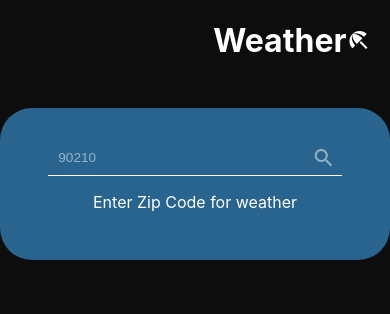
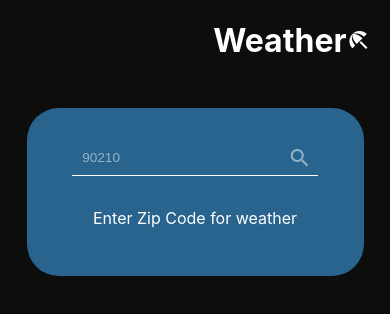
Before and after one commit to SJellen/weather, a React (Create React App) app: page / in a window 390 px wide. Shown: the top 314 px of the page. Built offline with nearby package versions, Linux system fonts and the light colour scheme; no server answers.

Commit message:
added media queries

```diff
--- a/src/App.css
+++ b/src/App.css
@@ -20,7 +20,6 @@ body {
   margin: 3rem auto;
   padding: 2rem;
   border-radius: 2rem;
-
 }
 
 .input-box {
@@ -64,6 +63,20 @@ input[type=text]:focus {
   outline: none;
 }
 
+.weather-box {
+  display: flex;
+  justify-content: center;
+  align-items: center;
+
+}
+
 .p-icon {
   color: red;
 }
+
+
+@media only screen and (max-width: 600px) {
+    .weather {
+      width: 70%;
+    }
+}
--- a/src/Weather.js
+++ b/src/Weather.js
@@ -3,12 +3,6 @@ import React, {useState} from 'react'
 
 
 const apiKEY = process.env.REACT_APP_WEATHERING_API_KEY
-
-
-
-
-
-
 
 function Weather() {
     const [weather, setWeather] = useState({
@@ -31,36 +25,6 @@ function Weather() {
     // const url = `https://api.openweathermap.org/data/2.5/weather?q=${city}&appid=${apiKEY}&units=imperial`  //search by name
 
     const url2 = `https://api.openweathermap.org/data/2.5/weather?zip=${city},us&appid=${apiKEY}&units=imperial` // search by zip
-
-
-
-
-    // useEffect(() => {
-
-    //     fetch(url2)
-    //     .then(res => res.json())
-    //     .then(
-    //         (result) => {
-    //             setWeather({
-    //                 temp: result.main.temp,
-    //                 name: result.name,
-    //                 icon: result.weather[0].icon,
-    //                 description: result.weather[0].description,
-    //                 main: result.weather[0].main,
-    //                 wind: result.wind,
-    //                 humidity: result.main.humidity,
-    //                 maxTemp: result.main.temp_max,
-    //                 minTemp: result.main.temp_min
-    //             })
-
-    //         }
-    //     )
-    //     .catch(error => console.log(error))
-    //    }, [])
-
-
-
-
 
 
       const iconLink = `http://openweathermap.org/img/wn/${weather.icon}@4x.png`
@@ -135,10 +99,10 @@ function Weather() {
                        onKeyPress={(e) => e.key === 'Enter' ? getWeather() : null}
                    />
                    <button
-                   onClick={getWeather}
-
-                   className="material-icons search"
-                   >{isValidZip ? "search" : ""}</button>
+                       onClick={getWeather}
+                       className="material-icons search"
+                       >{isValidZip ? "search" : ""}
+                   </button>
 
                </div>
                <p className="error">{isValidZip ? "" : "Invalid Zip Code"}</p>
@@ -149,38 +113,21 @@ function Weather() {
 
                    {weather.name !== null ? (
                        <div>
-                            <h2>{weather.name}</h2>
-               <img src={iconLink} alt="weather icon"/>
-               <p>{weather.main}</p>
-
-
+                            <h2 className="city-name">{weather.name}</h2>
+               <img src={iconLink} alt="weather icon" className="icon"/>
+               <h2 className="weather-main">{weather.main}</h2>
                <h1>{Math.round(weather.temp)}&#176;  F</h1>
-               <h3>Hi {Math.round(weather.maxTemp)}&#176;  F</h3>
-               <h3>Lo {Math.round(weather.minTemp)}&#176;  F</h3>
-
-
-
-                <h3>Humidity {weather.humidity} %</h3>
-
-               <p>Wind {Math.round(weather.wind.speed)}MPH</p>
+               <h4>Hi {Math.round(weather.maxTemp)}&#176;  F</h4>
+               <h4>Lo {Math.round(weather.minTemp)}&#176;  F</h4>
+               <h4>Humidity {weather.humidity} %</h4>
+               <h4>Wind {Math.round(weather.wind.speed)}MPH</h4>
                        </div>
 
                    ) : ''}
 
-
-
                </div>
-
-
-
-
-
-
-
         </div>
-
     )
-
 }
 
 
```
